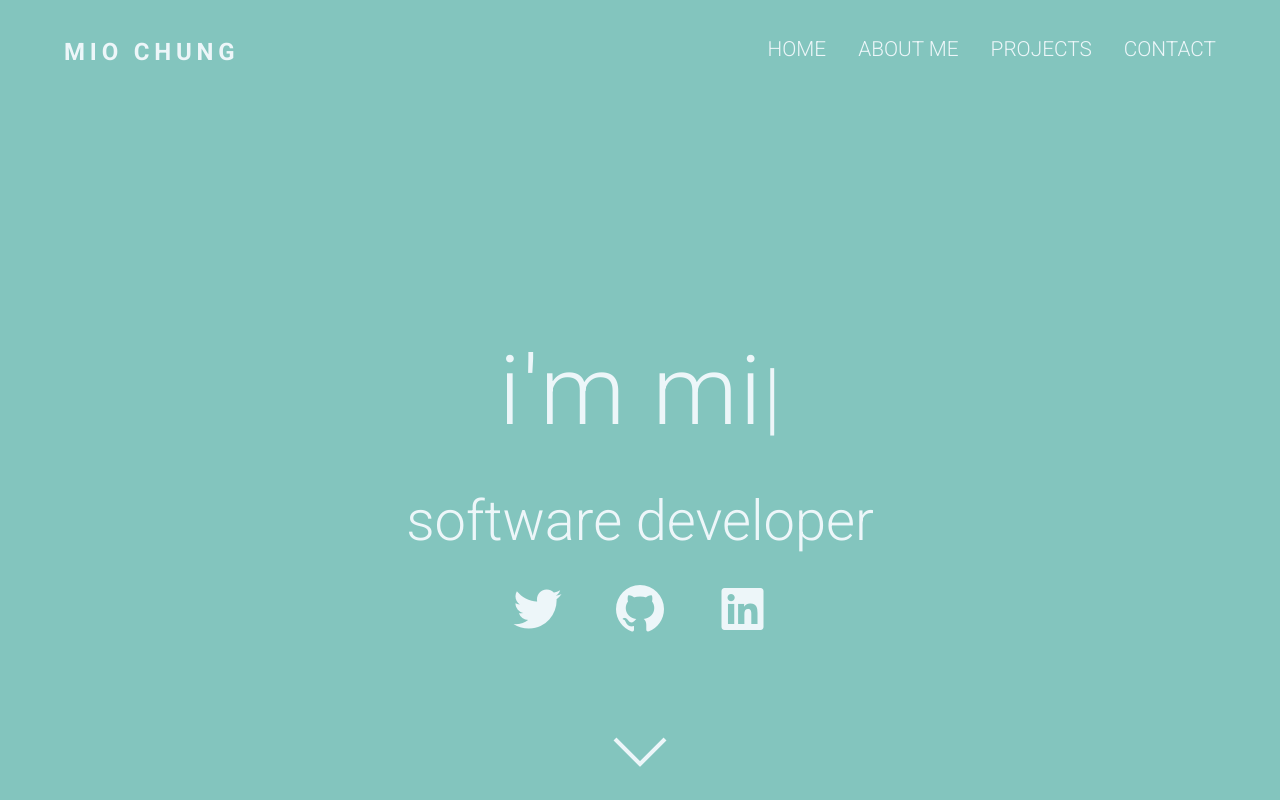
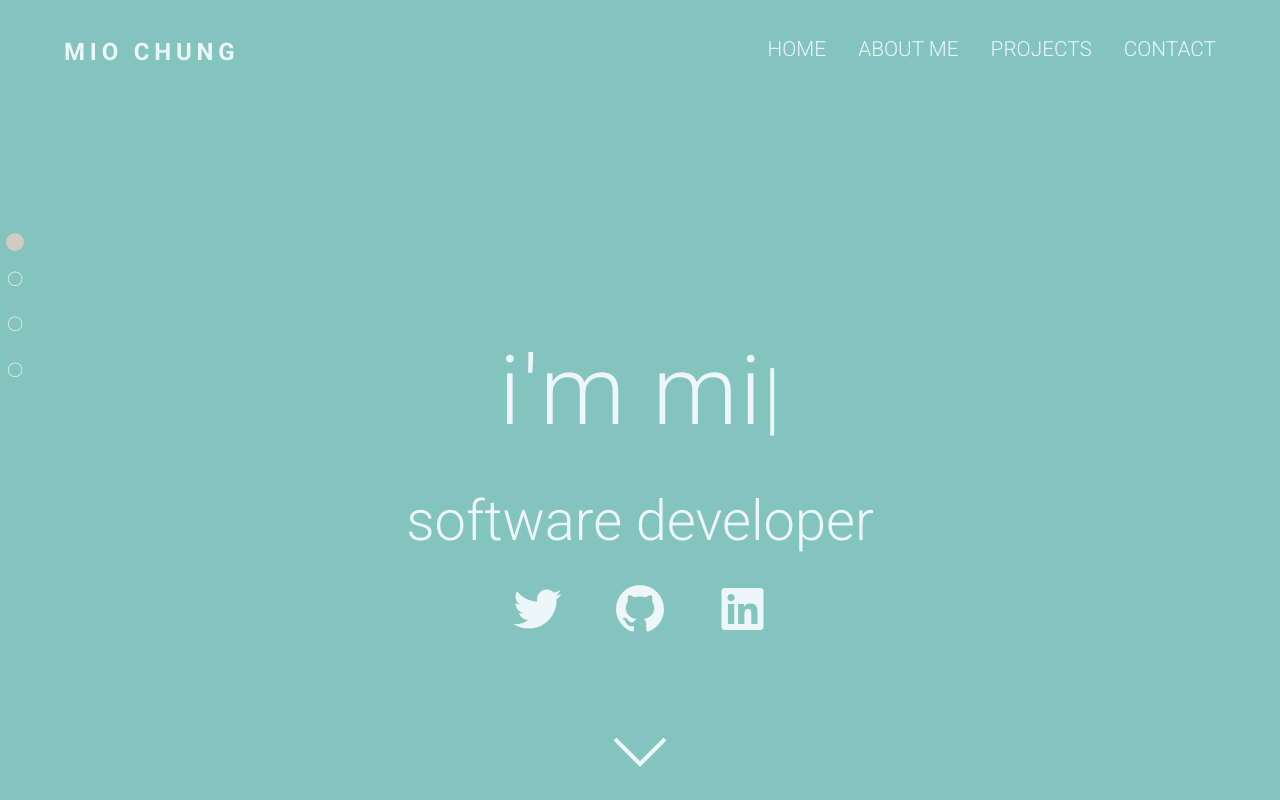
Before and after one commit to miochung7/portfolio, a website: page index.html in a window 1280 px wide. Shown: the top 800 px of the page. Drawn offline with nearby package versions, Linux system fonts and the light colour scheme.

Commit message:
added side nav

```diff
--- a/index.html
+++ b/index.html
@@ -29,8 +29,6 @@
                 <div class="line3"></div>
             </div>
 
-
-
             <nav class="nav">
                 <ul class="nav__list">
                     <li class="nav__item"><a href="#section1" class="nav__link">HOME</a></li>
@@ -41,6 +39,12 @@
             </nav>
         </div>
     </header>
+    <div class="side_nav">
+        <a href="#section1" id="side_nav1" title="Home"></a>
+        <a href="#section2" id="side_nav2" title="About Me"><i class="las la-circle"></i></a>
+        <a href="#section3" id="side_nav3" title="Projects"><i class="las la-circle"></i></a>
+        <a href="#section4" id="side_nav4" title="Contact"><i class="las la-circle"></i></a>
+    </div>
 
     <section id="section1">
         <div class="container">
--- a/styles/style.scss
+++ b/styles/style.scss
@@ -91,6 +91,33 @@ img {
 
 header {
 	padding-top: 2em;
+}
+
+.side_nav {
+	display: flex;
+	flex-direction: column;
+	left: 0;
+	bottom: 50%;
+	position: fixed;
+	justify-content: space-evenly;
+	align-items: center;
+	height: 180px;
+	width: 30px;
+
+	a {
+		color: #fff;
+		font-size: 1.2rem;
+	}
+
+	#side_nav1 {
+		color: #ffddd2;
+		background-color: #f3cec1;
+		opacity: 0.7;
+		border-radius: 50%;
+		height: 18px;
+		width: 18px;
+		display: inline-block;
+	}
 }
 
 .logo__title {
```
Also changed, not shown: ._index.html (deleted), styles/._style.css (deleted), styles/style.css, 1 other file.
